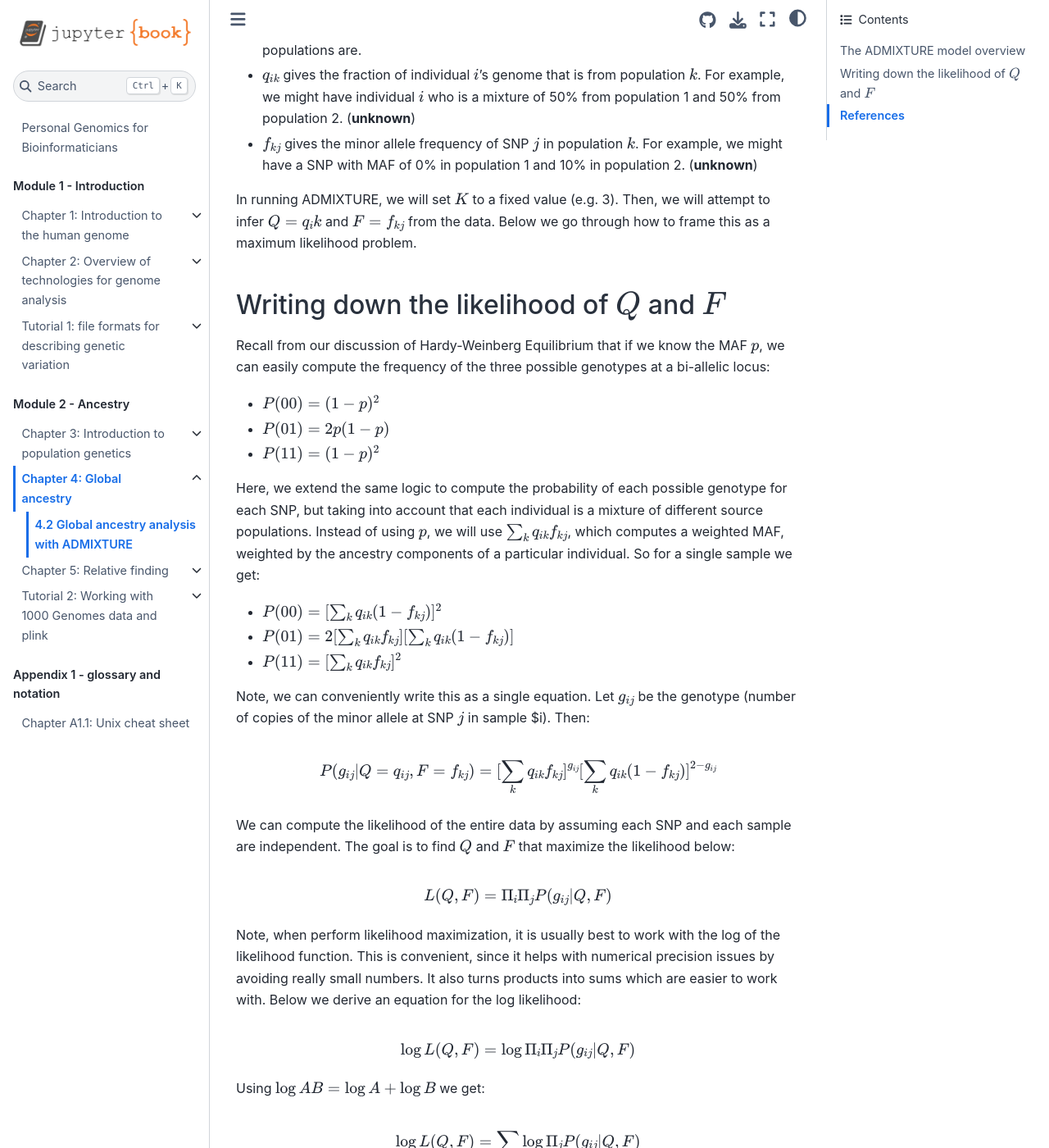
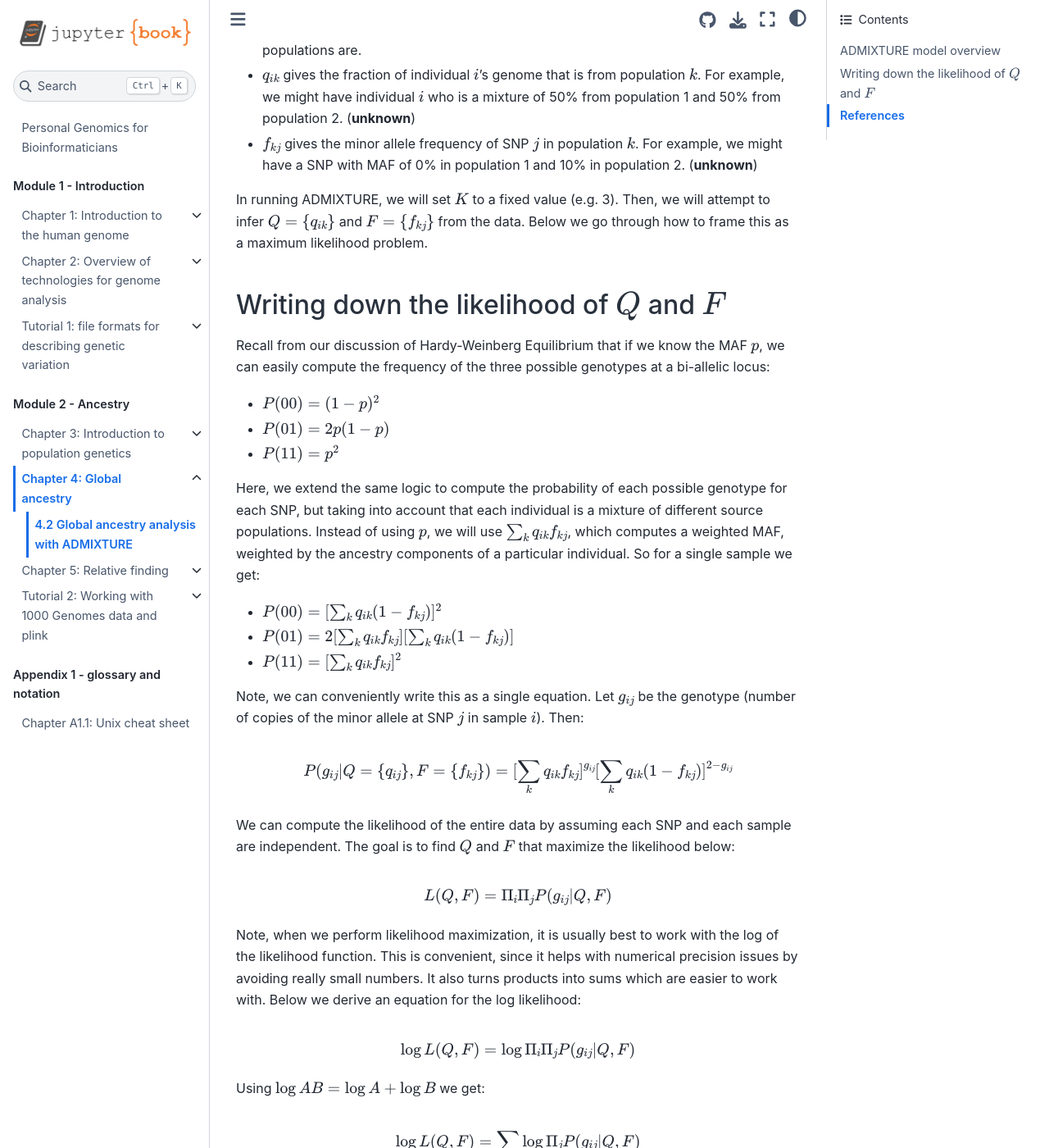
Before and after one commit to gymrek-lab/personal-genomics-textbook, a Jupyter Book: the page built from ancestry/global/admixture_global_ancestry.md, in a window 1280 px wide and 1400 px high, scrolled down 531 px. Shown: the whole window at 82% size. Built offline with Jupyter Book 1.0.4 settings and Sphinx 7.4.7 and the Sphinx Book theme 1.1.4, drawn with Linux system fonts in a browser that asks for light colours; pages that are not in the unit, such as notebooks, are missing from menus; some of the changed text lies outside the part shown.

Commit message:
updating typos in admixture

```diff
--- a/ancestry/global/admixture_global_ancestry.md
+++ b/ancestry/global/admixture_global_ancestry.md
@@ -4,7 +4,7 @@ In the previous section we used principal components analysis (PCA) to analyze g
 
 The main idea of ADMIXTURE is to model each individual as coming from a mixture of different source populations. We can then quantify each person's ancestry in terms of the relative contribution of each of the sources.
 
-## The ADMIXTURE model overview
+## ADMIXTURE model overview
 
 The major components of the ADMIXTURE model are:
 
@@ -14,7 +14,7 @@ The major components of the ADMIXTURE model are:
 
 * $f_{kj}$ gives the minor allele frequency of SNP $j$ in population $k$. For example, we might have a SNP with MAF of 0% in population 1 and 10% in population 2. (**unknown**)
 
-In running ADMIXTURE, we will set $K$ to a fixed value (e.g. 3). Then, we will attempt to infer $Q={q_ik}$ and $F={f_{kj}}$ from the data. Below we go through how to frame this as a maximum likelihood problem.
+In running ADMIXTURE, we will set $K$ to a fixed value (e.g. 3). Then, we will attempt to infer $Q=\{q_{ik}\}$ and $F=\{f_{kj}\}$ from the data. Below we go through how to frame this as a maximum likelihood problem.
 
 ## Writing down the likelihood of $Q$ and $F$
 
@@ -22,7 +22,7 @@ Recall from our discussion of Hardy-Weinberg Equilibrium that if we know the MAF
 
 * $P(00) = (1-p)^2$
 * $P(01) = 2p(1-p)$
-* $P(11) = (1-p)^2$
+* $P(11) = p^2$
 
 Here, we extend the same logic to compute the probability of each possible genotype for each SNP, but taking into account that each individual is a mixture of different source populations. Instead of using $p$, we will use $\sum_{k}q_{ik}f_{kj}$, which computes a weighted MAF, weighted by the ancestry components of a particular individual. So for a single sample we get:
 
@@ -30,15 +30,15 @@ Here, we extend the same logic to compute the probability of each possible genot
 * $P(01) = 2[\sum_{k}q_{ik}f_{kj}][\sum_{k}q_{ik}(1-f_{kj})]$
 * $P(11) = [\sum_{k}q_{ik}f_{kj}]^2$
 
-Note, we can conveniently write this as a single equation. Let $g_{ij}$ be the genotype (number of copies of the minor allele at SNP $j$ in sample $i). Then:
+Note, we can conveniently write this as a single equation. Let $g_{ij}$ be the genotype (number of copies of the minor allele at SNP $j$ in sample $i$). Then:
 
-$$ P(g_{ij}|Q={q_{ij}}, F={f_{kj}}) = [\sum_{k}q_{ik}f_{kj}]^{g_{ij}}[\sum_{k}q_{ik}(1-f_{kj})]^{2-g_{ij}} $$
+$$ P(g_{ij}|Q=\{q_{ij}\}, F=\{f_{kj}\}) = [\sum_{k}q_{ik}f_{kj}]^{g_{ij}}[\sum_{k}q_{ik}(1-f_{kj})]^{2-g_{ij}} $$
 
 We can compute the likelihood of the entire data by assuming each SNP and each sample are independent. The goal is to find $Q$ and $F$ that maximize the likelihood below:
 
 $$L(Q, F) = \Pi_i \Pi_j P(g_{ij}|Q, F) $$
 
-Note, when perform likelihood maximization, it is usually best to work with the log of the likelihood function. This is convenient, since it helps with numerical precision issues by avoiding really small numbers. It also turns products into sums which are easier to work with. Below we derive an equation for the log likelihood:
+Note, when we perform likelihood maximization, it is usually best to work with the log of the likelihood function. This is convenient, since it helps with numerical precision issues by avoiding really small numbers. It also turns products into sums which are easier to work with. Below we derive an equation for the log likelihood:
 
 $$\log L(Q, F) = \log \Pi_i \Pi_j P(g_{ij}|Q, F) $$
 
```
Also changed, not shown: ancestry/global_ancestry.md (+1 -1 lines).
